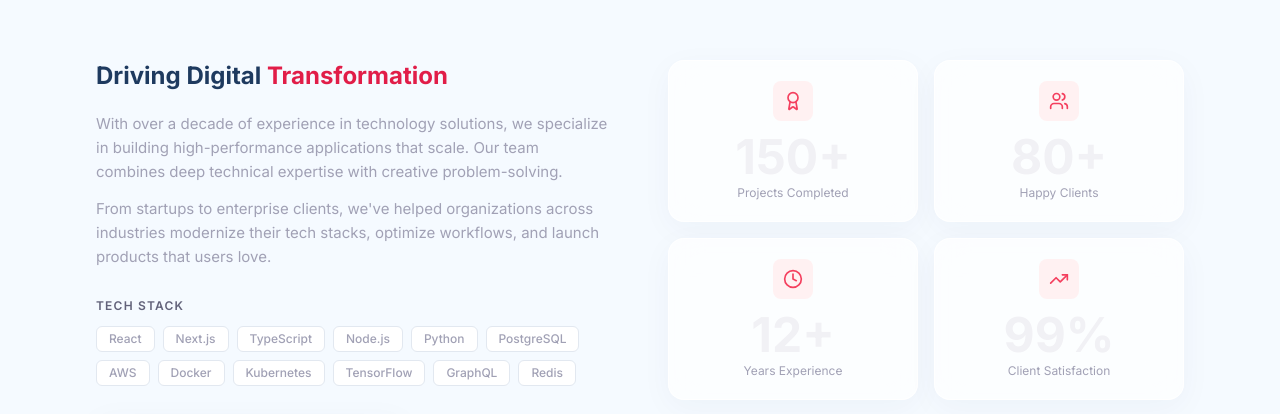
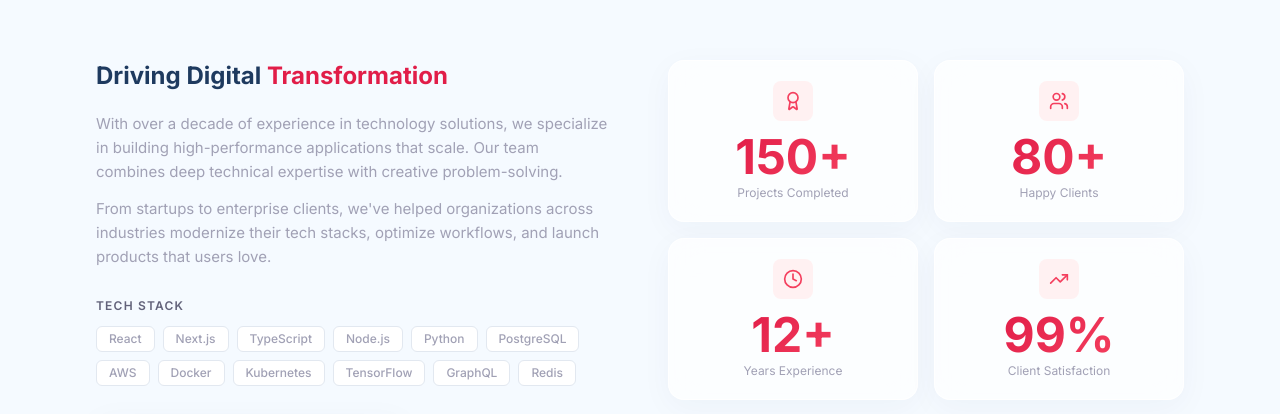
Before and after one commit to parsasamandi/IT-tech-portfolio, a Next.js app: page / in a window 1280 px wide. Shown: the part 2320-2734 px from the top of the page. Built offline with nearby package versions, Linux system fonts and the light colour scheme; no server answers; the database is empty.

Commit message:
Fix: Added missing .gradient-text utility for animated counters

```diff
--- a/app/globals.css
+++ b/app/globals.css
@@ -163,6 +163,13 @@ body {
   background-clip: text;
 }
 
+.gradient-text {
+  background: linear-gradient(135deg, var(--color-crimson-600), var(--color-crimson-500));
+  -webkit-background-clip: text;
+  -webkit-text-fill-color: transparent;
+  background-clip: text;
+}
+
 .glow-crimson {
   text-shadow: 0 0 30px rgba(225, 29, 72, 0.2);
 }
```
